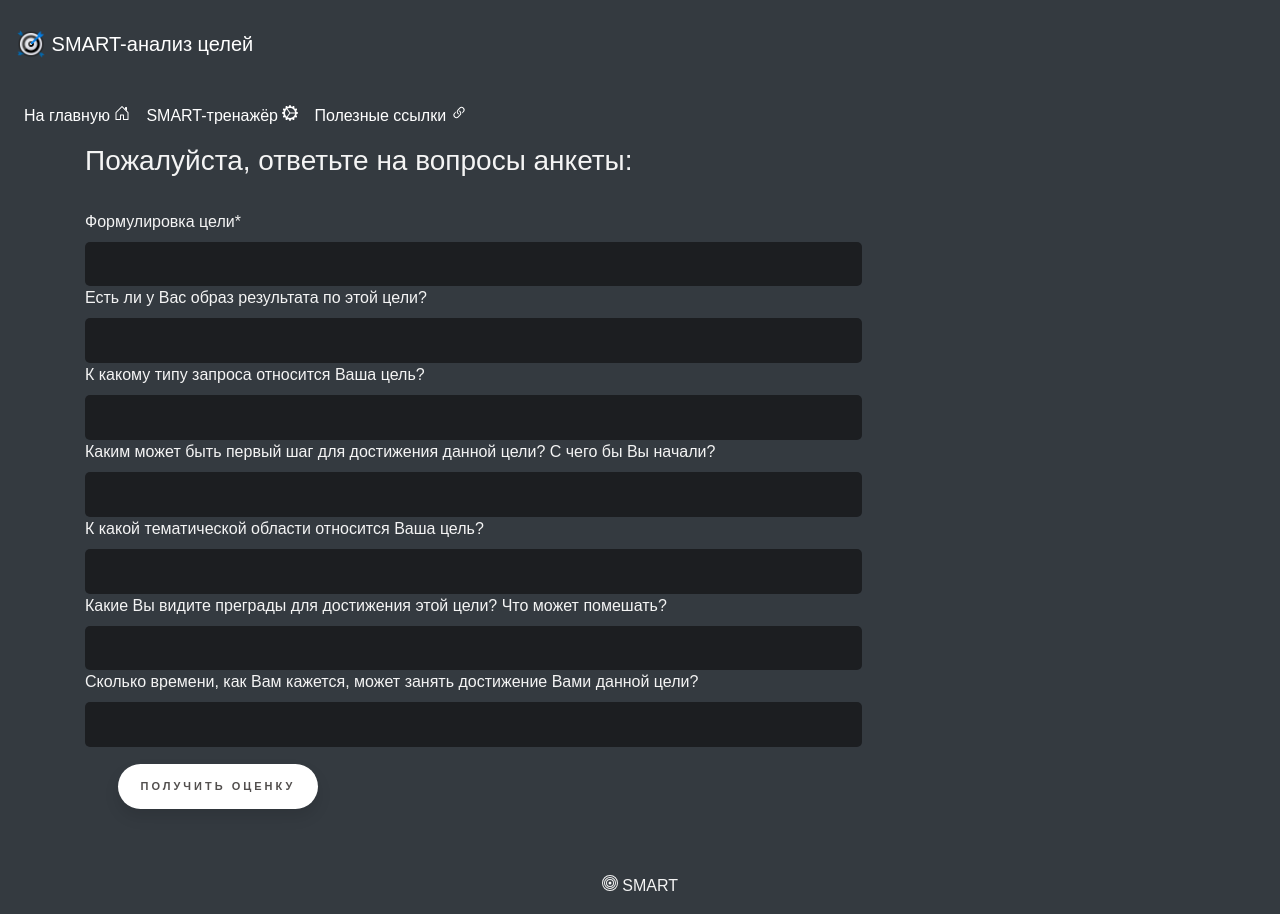
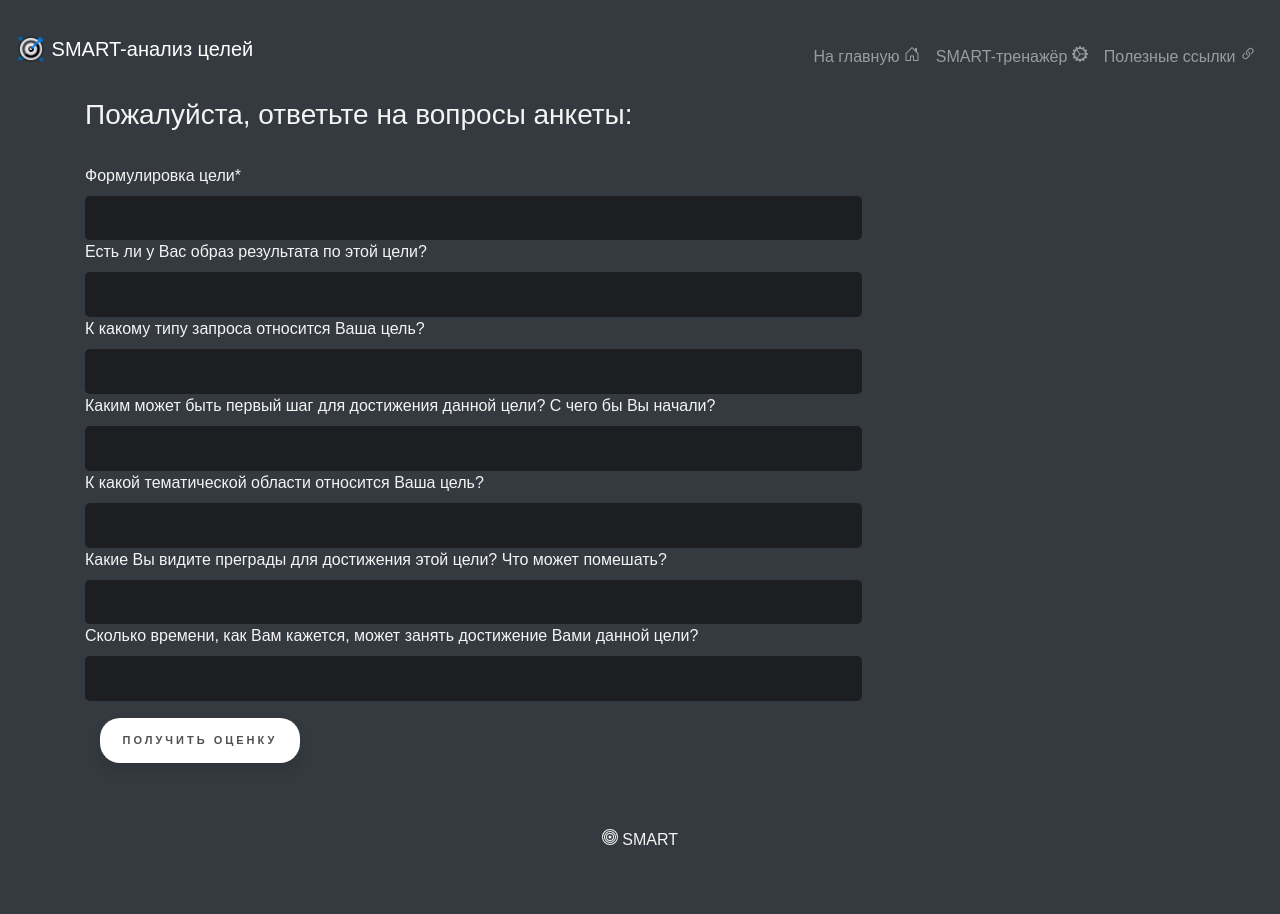
Before and after one commit to Lednik7/SMART_Product, a Flask app: page / in a window 1280 px wide. After the commit the page ends 845 px from the top, so only its background shows below. Run offline with Flask 2, Linux system fonts and the light colour scheme; parts of the project's set-up code (start-up, migrations or seed data) failed here and were passed over; some libraries are stand-ins or nearby versions.

Commit message:
New Frontend!!!

```diff
--- a/app.py
+++ b/app.py
@@ -104,5 +104,10 @@ def smart_trainer_check():
             check_goal = 'Цель сформулирована верно! Закрепим успех?'
         return render_template('smart_trainer_check.html', check_goal=check_goal)
 
+@app.route('/useful_links')
+def useful_links():
+
+    return render_template('useful_links.html')
+
 if __name__ == '__main__':
     app.run(debug=True, port=5000)
--- a/templates/base.html
+++ b/templates/base.html
@@ -47,8 +47,8 @@
 	.btn input{
 		width: 200px;
 		height: 45px;
-		border-radius: 45px;
-		margin: 10px 20px;
+		border-radius: 20px;
+		margin: 10px 2px;
 		font-family: 'Montserrat', sans-serif;
 		font-size: 11px;
 		text-transform: uppercase;
@@ -65,47 +65,50 @@
 
   <body>
   <header>
-      <nav class="navbar navbar-dark bg-dark">
-      <p class="navbar-brand" >
-      <img src="{{ url_for('static', filename='media/goal.png') }}" width="30" height="30" class="d-inline-block align-top" alt="">
-        SMART-анализ целей
-      </p>
-      </nav>
+	<nav class="navbar navbar-expand-lg navbar-dark bg-dark">
+	  <a class="navbar-brand" href="#">
+			<p class="navbar-brand" >
+		<img src="{{ url_for('static', filename='media/goal.png') }}" width="30" height="30" class="d-inline-block align-top" alt="">
+		SMART-анализ целей
+			</p>
+	  </a>
+
+		<button class="navbar-toggler" type="button" data-toggle="collapse" data-target="#navbarNavAltMarkup" aria-controls="navbarNavAltMarkup" aria-expanded="false" aria-label="Toggle navigation">
+		  <span class="navbar-toggler-icon"></span>
+		</button>
+
+		<div class="collapse navbar-collapse" id="navbarNavAltMarkup">
+		  <div class="navbar-nav ml-auto">
+
+			<a class="nav-link" href="/">На главную
+			<svg width="1em" height="1em" viewBox="0 0 16 16" class="bi bi-house-door" fill="currentColor" xmlns="http://www.w3.org/2000/svg">
+				<path fill-rule="evenodd" d="M7.646 1.146a.5.5 0 0 1 .708 0l6 6a.5.5 0 0 1 .146.354v7a.5.5 0 0 1-.5.5H9.5a.5.5 0 0 1-.5-.5v-4H7v4a.5.5 0 0 1-.5.5H2a.5.5 0 0 1-.5-.5v-7a.5.5 0 0 1 .146-.354l6-6zM2.5 7.707V14H6v-4a.5.5 0 0 1 .5-.5h3a.5.5 0 0 1 .5.5v4h3.5V7.707L8 2.207l-5.5 5.5z"/>
+				<path fill-rule="evenodd" d="M13 2.5V6l-2-2V2.5a.5.5 0 0 1 .5-.5h1a.5.5 0 0 1 .5.5z"/>
+			</svg>
+			<span class="sr-only">(current)</span>
+			</a>
+
+			<a class="nav-link" href="/smart_trainer">SMART-тренажёр
+			 <svg width="1em" height="1em" viewBox="0 0 16 16" class="bi bi-gear-wide-connected" fill="currentColor" xmlns="http://www.w3.org/2000/svg">
+				<path fill-rule="evenodd" d="M8.932.727c-.243-.97-1.62-.97-1.864 0l-.071.286a.96.96 0 0 1-1.622.434l-.205-.211c-.695-.719-1.888-.03-1.613.931l.08.284a.96.96 0 0 1-1.186 1.187l-.284-.081c-.96-.275-1.65.918-.931 1.613l.211.205a.96.96 0 0 1-.434 1.622l-.286.071c-.97.243-.97 1.62 0 1.864l.286.071a.96.96 0 0 1 .434 1.622l-.211.205c-.719.695-.03 1.888.931 1.613l.284-.08a.96.96 0 0 1 1.187 1.187l-.081.283c-.275.96.918 1.65 1.613.931l.205-.211a.96.96 0 0 1 1.622.434l.071.286c.243.97 1.62.97 1.864 0l.071-.286a.96.96 0 0 1 1.622-.434l.205.211c.695.719 1.888.03 1.613-.931l-.08-.284a.96.96 0 0 1 1.187-1.187l.283.081c.96.275 1.65-.918.931-1.613l-.211-.205a.96.96 0 0 1 .434-1.622l.286-.071c.97-.243.97-1.62 0-1.864l-.286-.071a.96.96 0 0 1-.434-1.622l.211-.205c.719-.695.03-1.888-.931-1.613l-.284.08a.96.96 0 0 1-1.187-1.186l.081-.284c.275-.96-.918-1.65-1.613-.931l-.205.211a.96.96 0 0 1-1.622-.434L8.932.727zM8 12.997a4.998 4.998 0 1 0 0-9.995 4.998 4.998 0 0 0 0 9.996z"/>
+				<path fill-rule="evenodd" d="M7.375 8L4.602 4.302l.8-.6L8.25 7.5h4.748v1H8.25L5.4 12.298l-.8-.6L7.376 8z"/>
+			</svg>
+			<span class="sr-only">(current)</span>
+			</a>
+
+			<a class="nav-link" href="/useful_links">Полезные ссылки
+			 <svg width="1em" height="1em" viewBox="0 0 16 16" class="bi bi-link-45deg" fill="currentColor" xmlns="http://www.w3.org/2000/svg">
+				<path d="M4.715 6.542L3.343 7.914a3 3 0 1 0 4.243 4.243l1.828-1.829A3 3 0 0 0 8.586 5.5L8 6.086a1.001 1.001 0 0 0-.154.199 2 2 0 0 1 .861 3.337L6.88 11.45a2 2 0 1 1-2.83-2.83l.793-.792a4.018 4.018 0 0 1-.128-1.287z"/>
+				<path d="M6.586 4.672A3 3 0 0 0 7.414 9.5l.775-.776a2 2 0 0 1-.896-3.346L9.12 3.55a2 2 0 0 1 2.83 2.83l-.793.792c.112.42.155.855.128 1.287l1.372-1.372a3 3 0 0 0-4.243-4.243L6.586 4.672z"/>
+			</svg>
+			<span class="sr-only">(current)</span>
+			</a>
+
+		  </div>
+		</div>
+	</nav>
   </header>
 
-  <nav class="navbar navbar-expand-lg navbar navbar-dark bg-dark">
-
-      <div class="collapse navbar-collapse" id="navbarSupportedContent">
-        <ul class="navbar-nav mr-auto">
-
-          <li class="nav-item active">
-            <a class="nav-link" href="/">На главную <svg width="1em" height="1em" viewBox="0 0 16 16" class="bi bi-house-door" fill="currentColor" xmlns="http://www.w3.org/2000/svg">
-              <path fill-rule="evenodd" d="M7.646 1.146a.5.5 0 0 1 .708 0l6 6a.5.5 0 0 1 .146.354v7a.5.5 0 0 1-.5.5H9.5a.5.5 0 0 1-.5-.5v-4H7v4a.5.5 0 0 1-.5.5H2a.5.5 0 0 1-.5-.5v-7a.5.5 0 0 1 .146-.354l6-6zM2.5 7.707V14H6v-4a.5.5 0 0 1 .5-.5h3a.5.5 0 0 1 .5.5v4h3.5V7.707L8 2.207l-5.5 5.5z"/>
-              <path fill-rule="evenodd" d="M13 2.5V6l-2-2V2.5a.5.5 0 0 1 .5-.5h1a.5.5 0 0 1 .5.5z"/>
-            </svg>
-                <span class="sr-only">(current)</span></a>
-          </li>
-
-          <li class="nav-item active">
-            <a class="nav-link" href="/smart_trainer">SMART-тренажёр <svg width="1em" height="1em" viewBox="0 0 16 16" class="bi bi-gear-wide-connected" fill="currentColor" xmlns="http://www.w3.org/2000/svg">
-              <path fill-rule="evenodd" d="M8.932.727c-.243-.97-1.62-.97-1.864 0l-.071.286a.96.96 0 0 1-1.622.434l-.205-.211c-.695-.719-1.888-.03-1.613.931l.08.284a.96.96 0 0 1-1.186 1.187l-.284-.081c-.96-.275-1.65.918-.931 1.613l.211.205a.96.96 0 0 1-.434 1.622l-.286.071c-.97.243-.97 1.62 0 1.864l.286.071a.96.96 0 0 1 .434 1.622l-.211.205c-.719.695-.03 1.888.931 1.613l.284-.08a.96.96 0 0 1 1.187 1.187l-.081.283c-.275.96.918 1.65 1.613.931l.205-.211a.96.96 0 0 1 1.622.434l.071.286c.243.97 1.62.97 1.864 0l.071-.286a.96.96 0 0 1 1.622-.434l.205.211c.695.719 1.888.03 1.613-.931l-.08-.284a.96.96 0 0 1 1.187-1.187l.283.081c.96.275 1.65-.918.931-1.613l-.211-.205a.96.96 0 0 1 .434-1.622l.286-.071c.97-.243.97-1.62 0-1.864l-.286-.071a.96.96 0 0 1-.434-1.622l.211-.205c.719-.695.03-1.888-.931-1.613l-.284.08a.96.96 0 0 1-1.187-1.186l.081-.284c.275-.96-.918-1.65-1.613-.931l-.205.211a.96.96 0 0 1-1.622-.434L8.932.727zM8 12.997a4.998 4.998 0 1 0 0-9.995 4.998 4.998 0 0 0 0 9.996z"/>
-              <path fill-rule="evenodd" d="M7.375 8L4.602 4.302l.8-.6L8.25 7.5h4.748v1H8.25L5.4 12.298l-.8-.6L7.376 8z"/>
-            </svg>
-                <span class="sr-only">(current)</span></a>
-          </li>
-
-          </li>
-          <li class="nav-item active">
-            <a class="nav-link" href="/useful_links">Полезные ссылки <svg width="1em" height="1em" viewBox="0 0 16 16" class="bi bi-link-45deg" fill="currentColor" xmlns="http://www.w3.org/2000/svg">
-                <path d="M4.715 6.542L3.343 7.914a3 3 0 1 0 4.243 4.243l1.828-1.829A3 3 0 0 0 8.586 5.5L8 6.086a1.001 1.001 0 0 0-.154.199 2 2 0 0 1 .861 3.337L6.88 11.45a2 2 0 1 1-2.83-2.83l.793-.792a4.018 4.018 0 0 1-.128-1.287z"/>
-                <path d="M6.586 4.672A3 3 0 0 0 7.414 9.5l.775-.776a2 2 0 0 1-.896-3.346L9.12 3.55a2 2 0 0 1 2.83 2.83l-.793.792c.112.42.155.855.128 1.287l1.372-1.372a3 3 0 0 0-4.243-4.243L6.586 4.672z"/>
-                </svg>
-                <span class="sr-only">(current)</span></a>
-          </li>
-        </ul>
-
-      </div>
-</nav>
     <div class="container">
         {% block content %}
         {% endblock %}
--- a/templates/prediction.html
+++ b/templates/prediction.html
@@ -29,7 +29,7 @@
 		<br/>
 	</div>
 
-<div class="btn-group" role="group" aria-label="Basic example">
+<div class="btn-toolbar text-center well">
 	<form action="/">
 		<div class="btn">
 			<input type="submit" value="Назад" />
--- a/templates/recommendation.html
+++ b/templates/recommendation.html
@@ -3,6 +3,12 @@
 
 <div class='container'>
 		<h3>Рекомендательная система</h3>
+		<br/>
+		<h3>Рекомендации курсов</h3>
+		{% for c in course %}
+			<li>{{ c.name}}</li>
+			<li>{{ c.link}}</li>
+		{% endfor %}
 		<br/>
 		<h3>Рекомендации книг</h3>
 		{% for b in book %}
```
